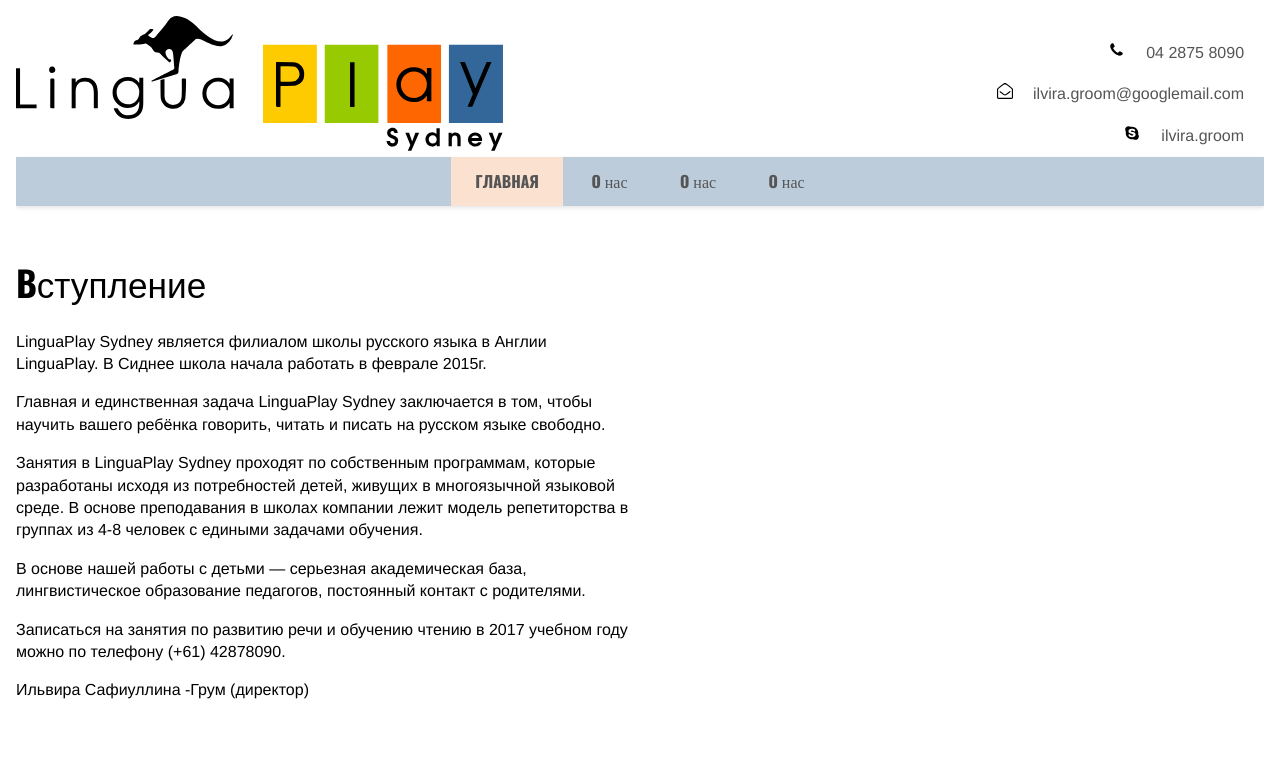
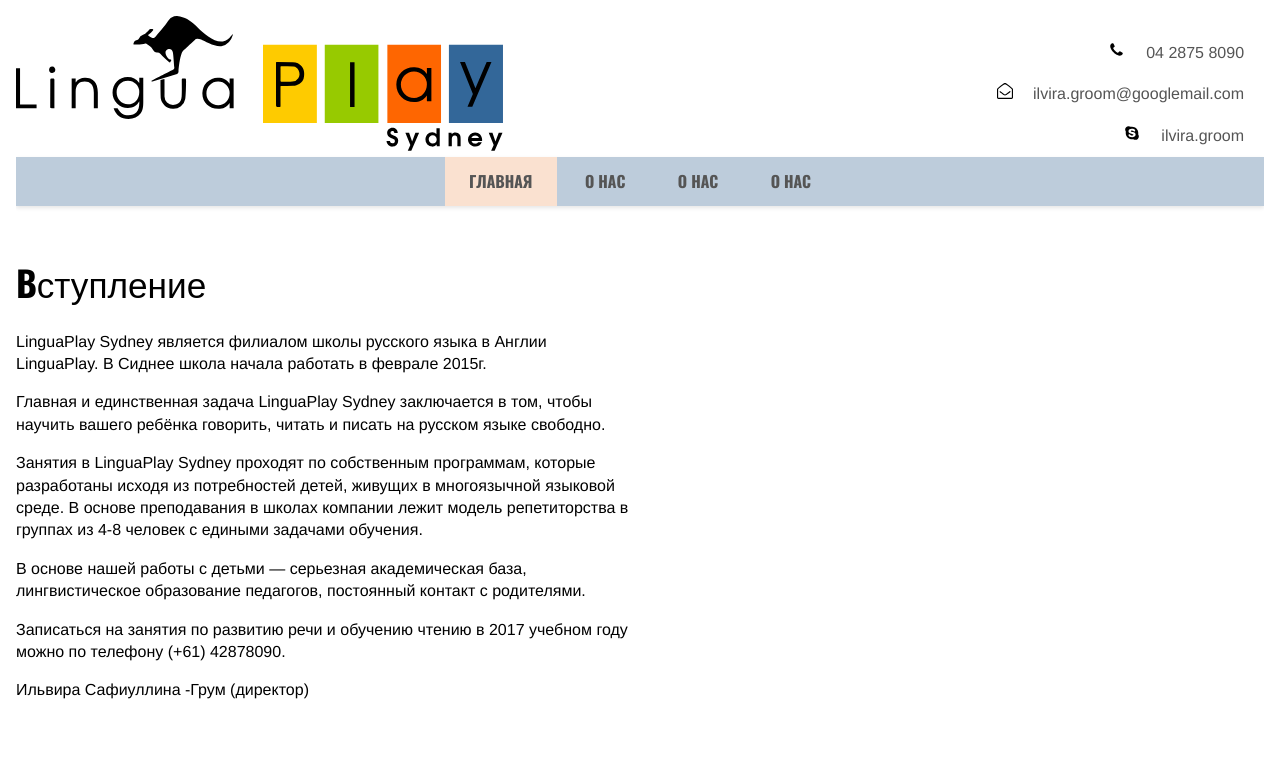
Before and after one commit to ilvira/ilvira.github.io, a Jekyll site: the page built from index.md, in a window 1280 px wide. Shown: the top 775 px of the page. Built offline with Jekyll 4.4.1, drawn with Linux system fonts in a browser that asks for light colours; part of the change alters nothing that is shown; grey boxes are pictures that could not be loaded.

```diff
--- a/_includes/menu.html
+++ b/_includes/menu.html
@@ -3,6 +3,6 @@
 <ul class="menu">
   <li><a class="active" href="/#intro">ГЛАВНАЯ</a></li>
   {% for page in site.pages %}
-    <li><a href="{{page.url}}">{{page.title}}</a></li>
+    <li><a href="{{page.url}}">{{page.title | upcase }}</a></li>
   {% endfor %}
 </ul>
```
Also changed, not shown: 4 other files.
